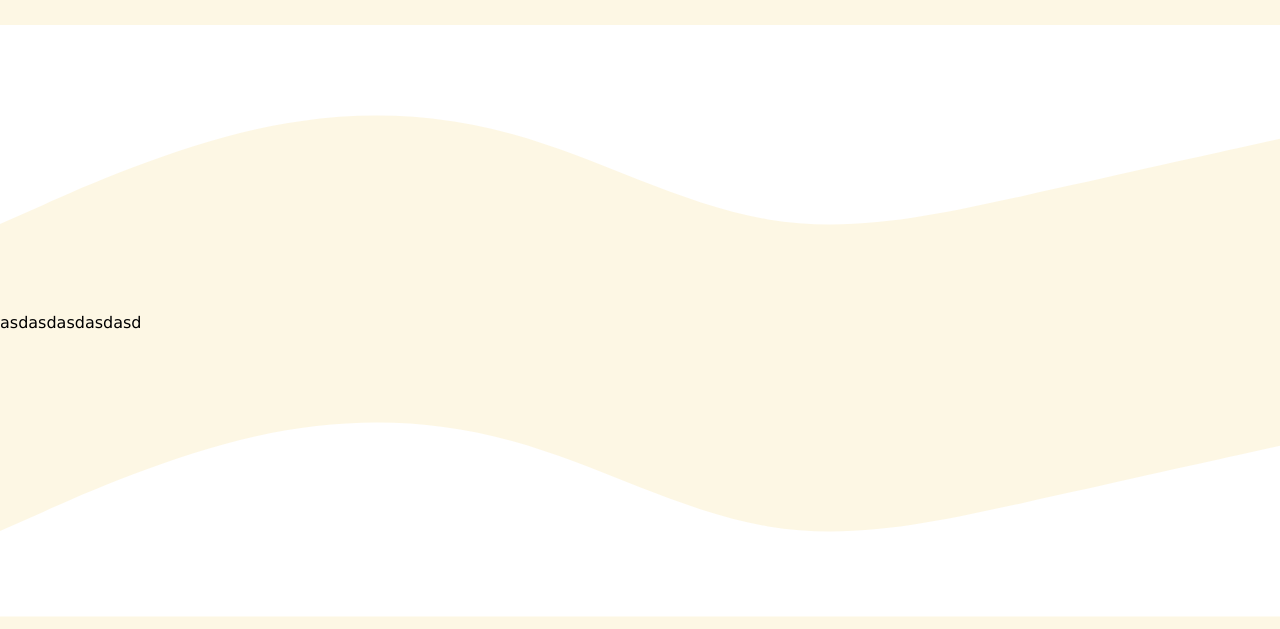
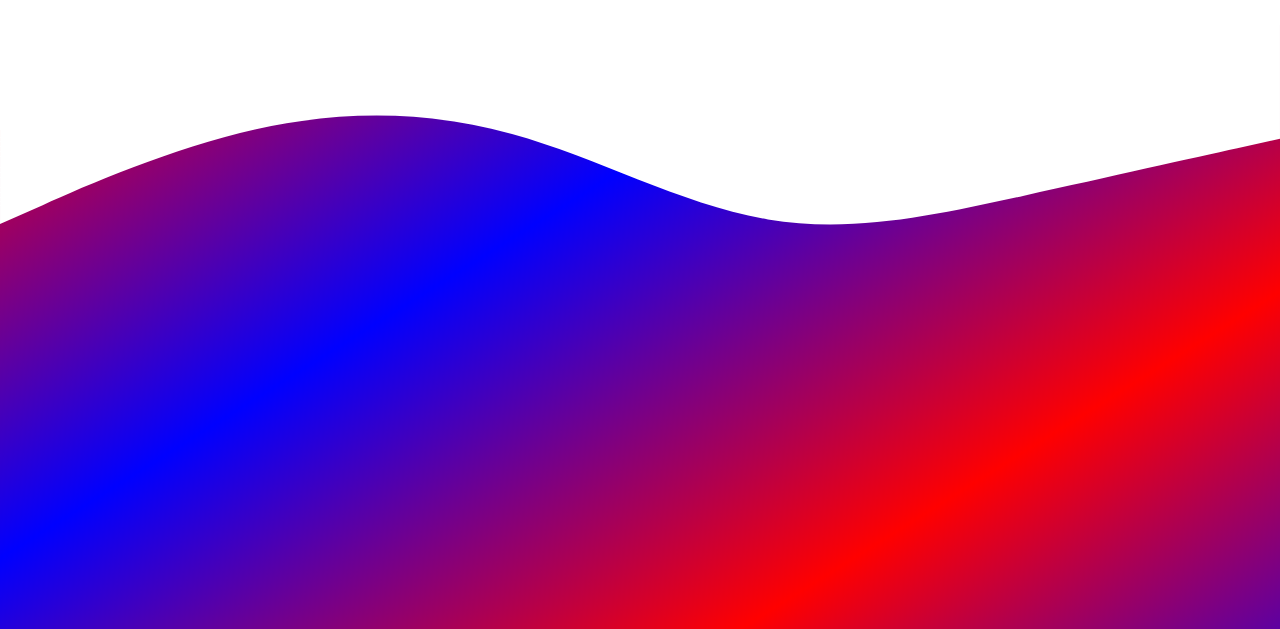
Before and after one commit to JeanD0e/johnbello, a plain HTML site: page index.html in a window 1280 px wide. Shown: the part 135-764 px from the top of the page. Drawn offline with Linux system fonts and the light colour scheme; files whose address does not match are found by name.

Commit message:
new update 2

```diff
--- a/styles.css
+++ b/styles.css
@@ -3,7 +3,7 @@ body{
     line-height: normal;
     font-size: 16px;
     margin: 0;
-    background-color: #FDF7E4;
+    background-color: #ffffff;
 }
 
 :root{
@@ -232,3 +232,21 @@ div.contact-me > button:hover{
         background-position: 0% 0%;
     }
 }
+
+
+
+div.container{
+    background: linear-gradient(to bottom right, red, blue, red, blue);
+    height: 50rem;
+    position: relative;
+    font-size: larger;
+}
+
+div.top > svg{
+    position: absolute;
+    top: 0;
+}
+div.bottom > svg{
+    position: absolute;
+    bottom: 0;
+}
```
Also changed, not shown: images/coffee.png (renamed from coffee.png), images/coffee2.jpeg (renamed from coffee2.jpeg).
